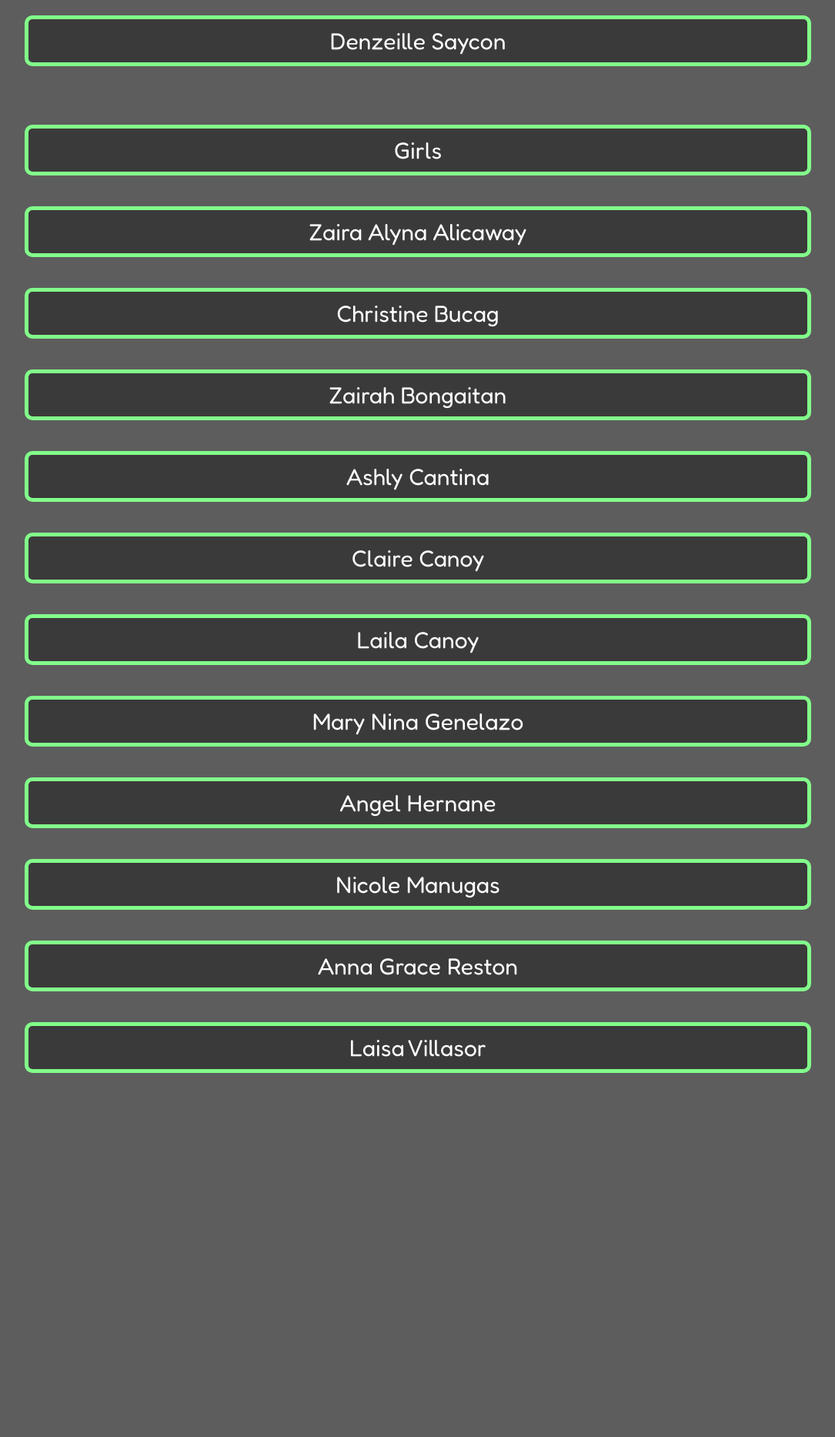
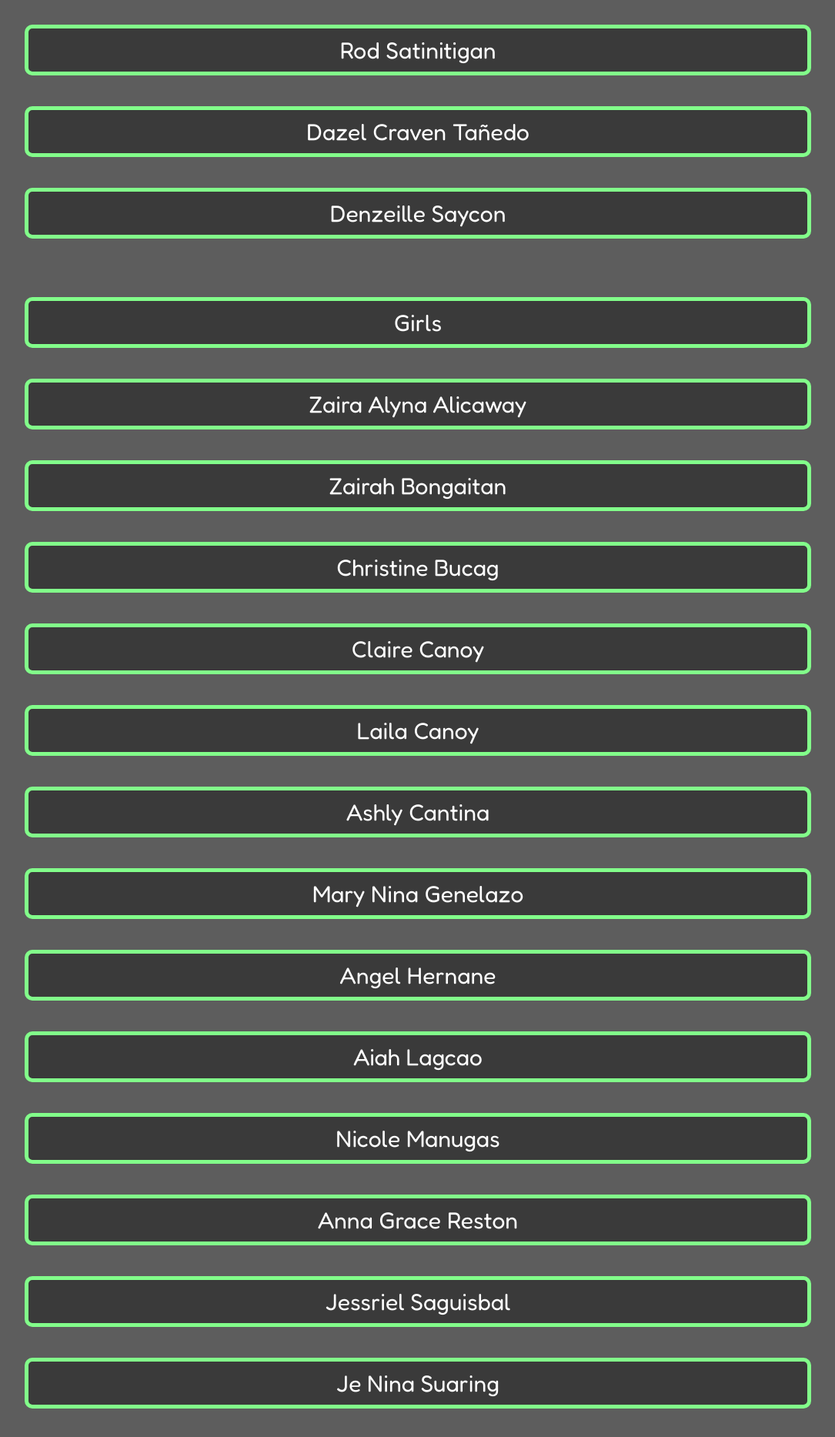
Before and after one commit to AnyMeGG/Project-1, a plain HTML site: page index1.html in a window 1280 px wide. Shown: the part 1540-3407 px from the top of the page at 77% size, without its empty margins (97-1182 px from the left). Before the commit the page ends 2962 px from the top, so only its background shows below. Drawn offline with Linux system fonts and the light colour scheme; a script that the page names is missing.

Commit message:
Add files via upload

```diff
--- a/index1.html
+++ b/index1.html
@@ -18,22 +18,27 @@
     <label class="students">Keane Bequizo</label>
     <label class="students">Dave Embalzado</label>
     <label class="students">Migz Lumen</label>
+    <label class="students1">Jhon Bernard Marababol</label>
     <label class="students">Justin Phil Obaob</label>
     <label class="students">Blez Rabor</label>
     <label class="students">Rashid Raji</label>
     <label class="students">Rod Satinitigan</label>
+    <label class="students">Dazel Craven Tañedo</label>
     <label class="students">Denzeille Saycon</label><br><br>
     <label class="students">Girls</label>
     <label class="students">Zaira Alyna Alicaway</label>
+    <label class="students">Zairah Bongaitan</label>
     <label class="students">Christine Bucag</label>
-    <label class="students">Zairah Bongaitan</label>
-    <label class="students">Ashly Cantina</label>
     <label class="students">Claire Canoy</label>
     <label class="students">Laila Canoy</label>
+    <label class="students">Ashly Cantina</label>
     <label class="students">Mary Nina Genelazo</label>
     <label class="students">Angel Hernane</label>
+    <label class="students">Aiah Lagcao</label>
     <label class="students">Nicole Manugas</label>
     <label class="students">Anna Grace Reston</label>
+    <label class="students">Jessriel Saguisbal</label>
+    <label class="students">Je Nina Suaring</label>
     <label class="students">Laisa Villasor</label>
   </body>
   <script src="script1.js"></script>
--- a/style1.css
+++ b/style1.css
@@ -16,6 +16,7 @@
   align-items: center;
   justify-content: center;
   text-align: center;
+  transition-duration: 0.5s;
 }
 .students1 {
   background-color: #3a3a3a;
@@ -33,6 +34,7 @@
   align-items: center;
   justify-content: center;
   text-align: center;
+  transition-duration: 0.5s;
 }
 body {
   display: flex;
@@ -41,3 +43,6 @@ body {
   align-items: center;
   background-color: #2f2f2fc6;
 }
+.students:hover, .students1:hover {
+  border:5px solid #ff7b7b;
+}
```
Also changed, not shown: index.html (line endings or trailing spaces).
